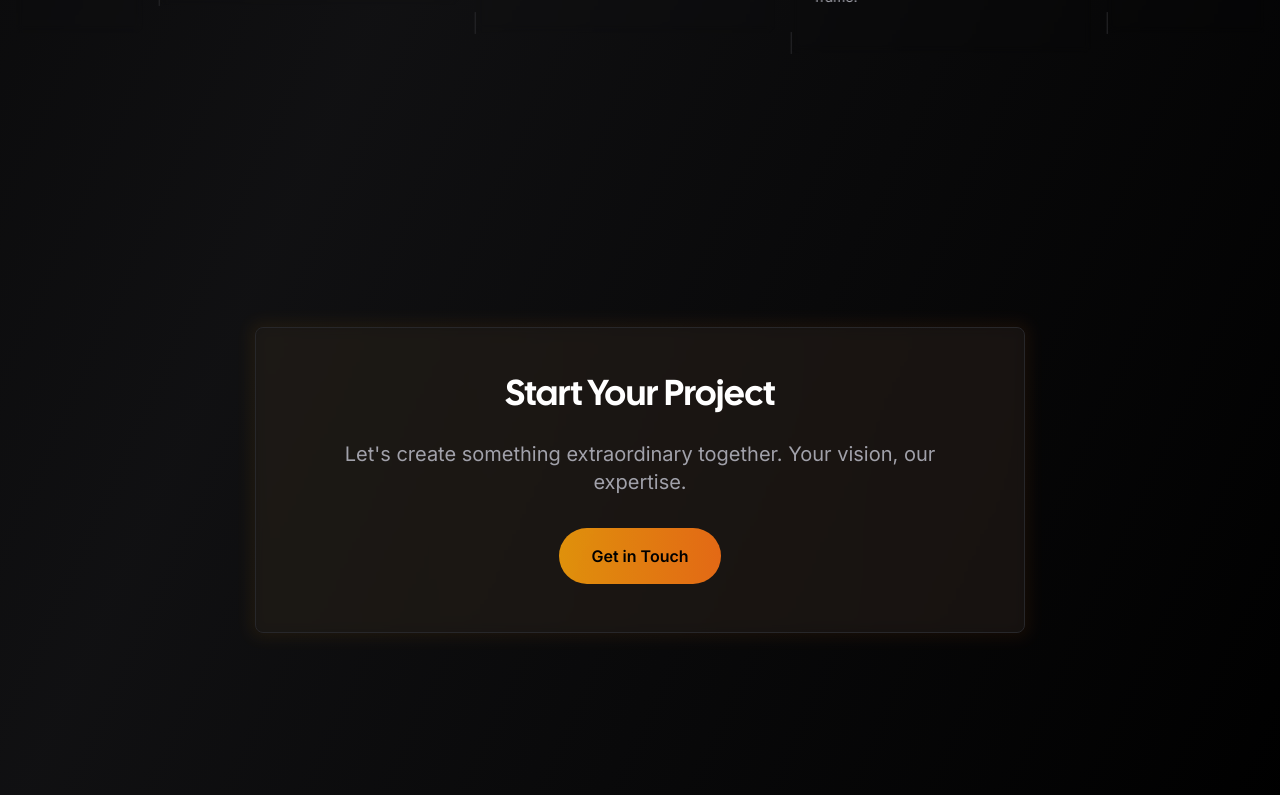
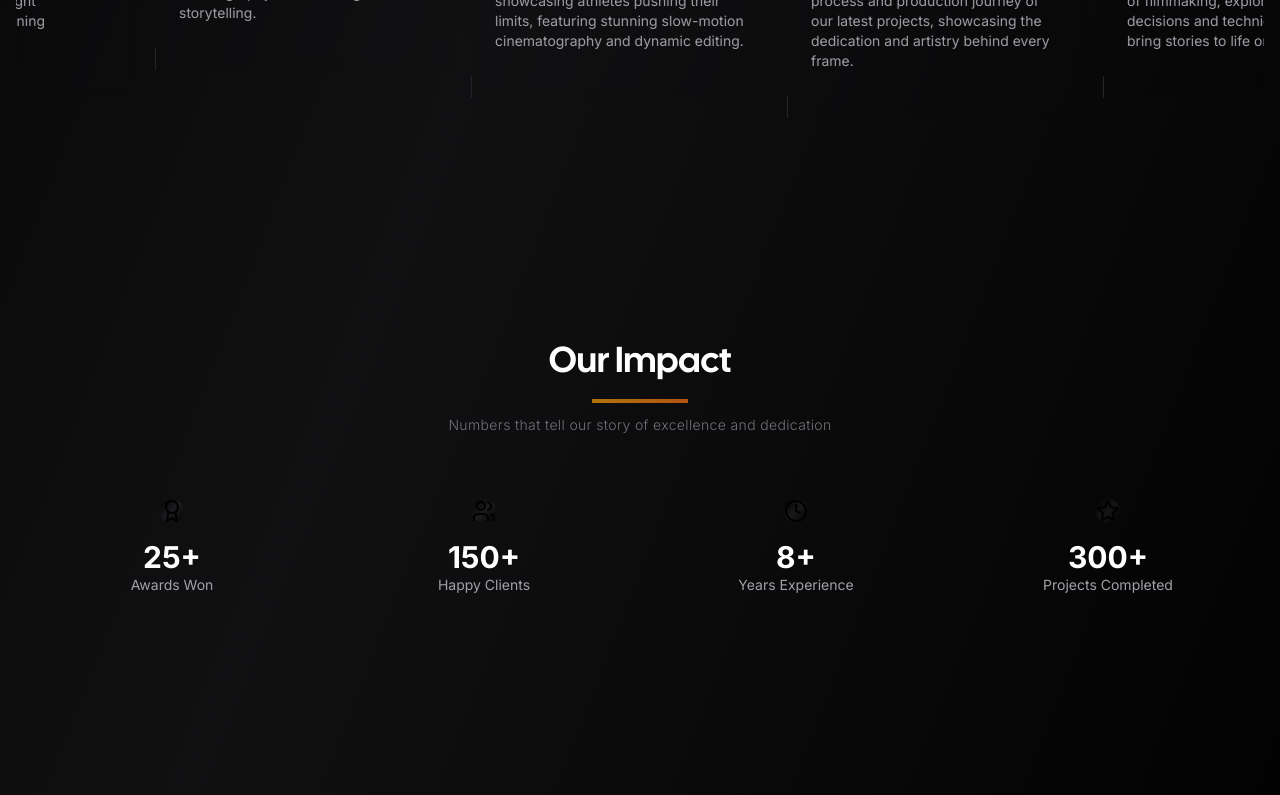
Before and after one commit to nirajeyy/pasa-productions, a Next.js app: page / in a window 1280 px wide. Shown: the part 2000-2795 px from the top of the page. Built offline with nearby package versions, Linux system fonts and the light colour scheme; no server answers; what tailwindcss-debug-screens would draw is missing.

Commit message:
Improvements

```diff
--- a/app/page.tsx
+++ b/app/page.tsx
@@ -4,10 +4,19 @@ import Particles from "./components/particles";
 import { getAllProjects } from "../lib/projects";
 import FeaturedProjects from "../components/FeaturedProjects";
 import { Project } from "../types";
+import { Award, Clock, Star, Users } from "lucide-react";
+import StatsCounter from "../components/StatsCounter";
 
 const navigation = [
   { name: "Projects", href: "/projects" },
   { name: "Contact", href: "/contact" },
+];
+
+const stats = [
+  { iconName: "Award" as const, label: "Awards Won", value: 25, suffix: "+" },
+  { iconName: "Users" as const, label: "Happy Clients", value: 150, suffix: "+" },
+  { iconName: "Clock" as const, label: "Years Experience", value: 8, suffix: "+" },
+  { iconName: "Star" as const, label: "Projects Completed", value: 300, suffix: "+" },
 ];
 
 export default async function Home() {
@@ -53,7 +62,7 @@ export default async function Home() {
           </h1>
           <div className="mt-8 text-center animate-fade-in">
             <h2 className="text-sm text-zinc-500 font-light tracking-wide">
-              Crafting Visual Stories That <span className="text-amber-500/90">Inspire</span>
+            Every pixel has a <span className="text-amber-500/90">purpose</span>. Every frame tells a <span className="text-amber-500/90">story</span>
             </h2>
           </div>
         </div>
@@ -64,8 +73,11 @@ export default async function Home() {
       <section className="relative py-32">
         <div className="max-w-7xl mx-auto px-4">
           <div className="text-center mb-16">
-            <h2 className="text-4xl font-bold text-white mb-4 font-display">What We Do</h2>
+            <h2 className="text-4xl font-bold text-white mb-4 font-display">What We Create</h2>
             <div className="w-24 h-1 bg-gradient-to-r from-amber-500/70 to-orange-500/70 mx-auto" />
+            <h2 className="text-sm text-zinc-500 font-light tracking-wide mt-3">
+            From concept to completion, we bring vision to life with cutting-edge production techniques and creative storytelling
+            </h2>
           </div>
           <div className="grid grid-cols-1 md:grid-cols-2 lg:grid-cols-4 gap-8">
             {[
@@ -109,31 +121,48 @@ export default async function Home() {
           <div className="text-center mb-16">
             <h2 className="text-4xl font-bold text-white mb-4 font-display">Featured Work</h2>
             <div className="w-24 h-1 bg-gradient-to-r from-amber-500/70 to-orange-500/70 mx-auto" />
+            <h2 className="text-sm text-zinc-500 font-light tracking-wide mt-3">
+            Discover our latest projects and see how we transform ideas into compelling visual narratives
+            </h2>
           </div>
           <FeaturedProjects projects={featuredProjects} />
         </div>
       </section>
 
+       {/* Stats Section */}
+       <section className="relative py-20">
+        <div className="max-w-7xl mx-auto px-4 sm:px-6 lg:px-8">
+          <div className="text-center mb-16">
+            <h2 className="text-4xl font-bold text-white mb-4 font-display">Our Impact</h2>
+            <div className="w-24 h-1 bg-gradient-to-r from-amber-500/70 to-orange-500/70 mx-auto" />
+            <h2 className="text-sm text-zinc-500 font-light tracking-wide mt-3">
+              Numbers that tell our story of excellence and dedication
+            </h2>
+          </div>
+          <StatsCounter stats={stats} />
+        </div>
+      </section>
+
       {/* Contact Section */}
       <section className="relative py-32">
-        <div className="max-w-7xl mx-auto px-4 text-center">
-          <div className="relative inline-block">
-            <div className="absolute -inset-1 bg-gradient-to-r from-amber-500/30 to-orange-500/30 rounded-lg blur opacity-25" />
-            <div className="relative bg-zinc-900/50 backdrop-blur-sm p-12 rounded-lg border border-zinc-800">
+        <div className="max-w-7xl mx-auto px-4">
+          <div className="text-center">
             <h2 className="text-4xl font-bold text-white mb-6 font-display">Start Your Project</h2>
-              <p className="text-xl text-zinc-400 mb-8 max-w-2xl mx-auto">
+            <div className="w-24 h-1 bg-gradient-to-r from-amber-500/70 to-orange-500/70 mx-auto mb-8" />
+            <p className="text-xl text-zinc-400 mb-12 max-w-2xl mx-auto">
               Let's create something extraordinary together. Your vision, our expertise.
             </p>
             <Link
               href="/contact"
-                className="inline-block px-8 py-4 bg-gradient-to-r from-amber-500/90 to-orange-500/90 text-black font-semibold rounded-full hover:opacity-90 transition-opacity"
+              className="inline-block px-5 py-2 bg-gradient-to-r from-amber-500/90 to-orange-500/90 text-black font-semibold rounded-full hover:opacity-90 transition-all duration-300 hover:transform hover:-translate-y-1"
             >
               Get in Touch
             </Link>
           </div>
         </div>
-        </div>
       </section>
+
+
 
       {/* Footer */}
       <footer className="py-8 ">
--- /dev/null
+++ b/components/StatsCounter.tsx
@@ -0,0 +1,90 @@
+"use client"
+
+import { useState, useEffect, useRef } from "react"
+import { Award, Clock, Star, Users } from "lucide-react"
+
+interface Stat {
+  iconName: "Award" | "Clock" | "Star" | "Users"
+  label: string
+  value: number
+  suffix: string
+}
+
+interface StatsCounterProps {
+  stats: Stat[]
+}
+
+const iconMap = {
+  Award,
+  Clock,
+  Star,
+  Users
+}
+
+export default function StatsCounter({ stats }: StatsCounterProps) {
+  const [isVisible, setIsVisible] = useState(false)
+  const [counts, setCounts] = useState(stats.map(() => 0))
+  const sectionRef = useRef<HTMLDivElement>(null)
+
+  useEffect(() => {
+    const observer = new IntersectionObserver(
+      ([entry]) => {
+        if (entry.isIntersecting) {
+          setIsVisible(true)
+        }
+      },
+      { threshold: 0.3 }
+    )
+
+    if (sectionRef.current) {
+      observer.observe(sectionRef.current)
+    }
+
+    return () => observer.disconnect()
+  }, [])
+
+  useEffect(() => {
+    if (isVisible) {
+      stats.forEach((stat, index) => {
+        const duration = 2000 // 2 seconds
+        const steps = 60
+        const increment = stat.value / steps
+        let current = 0
+
+        const timer = setInterval(() => {
+          current += increment
+          if (current >= stat.value) {
+            current = stat.value
+            clearInterval(timer)
+          }
+
+          setCounts((prev) => {
+            const newCounts = [...prev]
+            newCounts[index] = Math.floor(current)
+            return newCounts
+          })
+        }, duration / steps)
+      })
+    }
+  }, [isVisible, stats])
+
+  return (
+    <div ref={sectionRef} className="grid grid-cols-2 lg:grid-cols-4 gap-8">
+      {stats.map((stat, index) => {
+        const Icon = iconMap[stat.iconName]
+        return (
+          <div key={stat.label} className="text-center group">
+            <div className="inline-flex items-center justify-center w-16 h-16 bg-gradient-to-br from-amber-500/20 to-orange-500/20 rounded-full mb-4 group-hover:scale-110 transition-transform duration-300">
+              <Icon className="h-8 w-8 text-amber-400" />
+            </div>
+            <div className="text-3xl font-bold text-white mb-2">
+              {counts[index]}
+              {stat.suffix}
+            </div>
+            <div className="text-sm text-zinc-400">{stat.label}</div>
+          </div>
+        )
+      })}
+    </div>
+  )
+}
```
Lines whose indentation alone changed are shown as unchanged.
